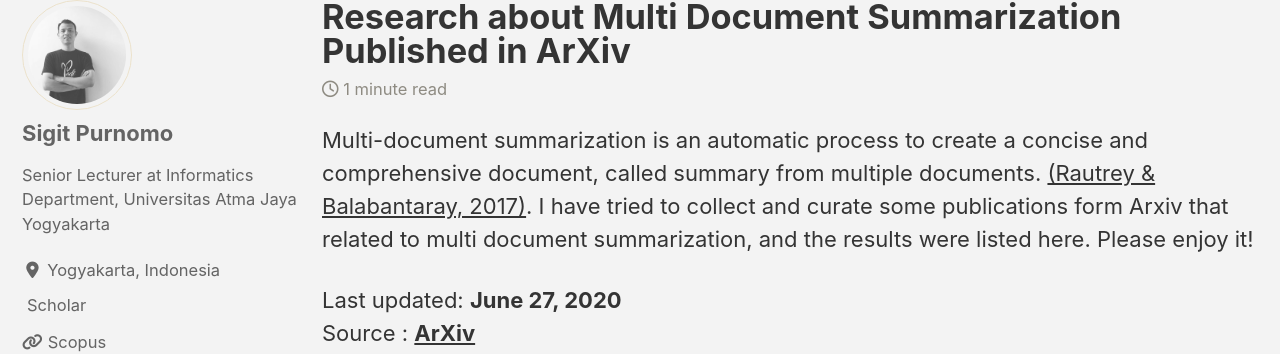
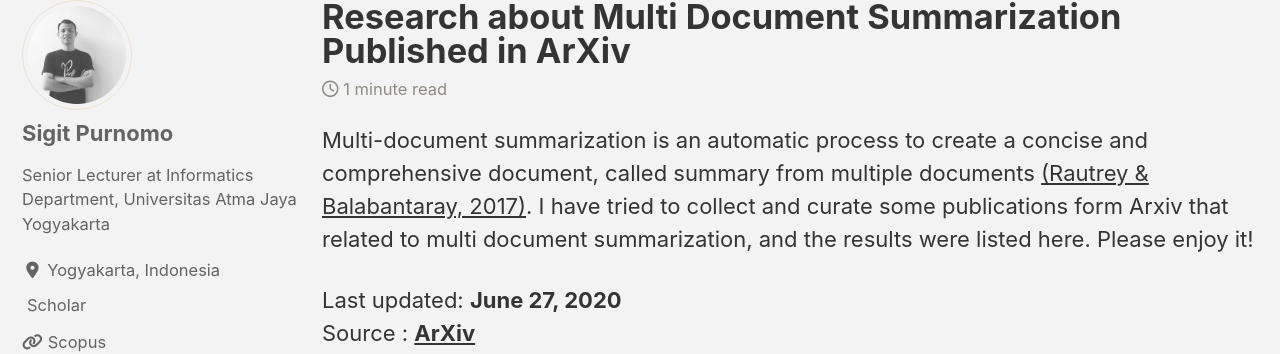
Before and after one commit to sigit-purnomo/sigit-purnomo.github.io, a Jekyll site: the page built from _posts/2020-06-27-research-about-multi-document-summarization-published-in-arxiv.md, in a window 1280 px wide and 900 px high. Shown: the part 121-475 px from the top of the window. Built offline with Jekyll 4.4.1, drawn with Linux system fonts in a browser that asks for light colours; cached includes are drawn as plain includes; nearby versions of some CDN libraries; a style sheet for code colours, icons or effects is not loaded.

```diff
--- a/_posts/2020-06-27-research-about-multi-document-summarization-published-in-arxiv.md
+++ b/_posts/2020-06-27-research-about-multi-document-summarization-published-in-arxiv.md
@@ -7,7 +7,7 @@ categories: [natural-language-processing]
 tags: [document-summarization]
 ---
 
-Multi-document summarization is an automatic process to create a concise and comprehensive document, called summary from multiple documents.  [(Rautrey & Balabantaray, 2017)](https://doi.org/10.1016/j.aci.2017.05.003). I have tried to collect and curate some publications form Arxiv that related to multi document summarization, and the results were listed here. Please enjoy it!
+Multi-document summarization is an automatic process to create a concise and comprehensive document, called summary from multiple documents [(Rautrey & Balabantaray, 2017)](https://doi.org/10.1016/j.aci.2017.05.003). I have tried to collect and curate some publications form Arxiv that related to multi document summarization, and the results were listed here. Please enjoy it!
 
 Last updated: **June 27, 2020** <br />
 Source      : [**ArXiv**](https://arxiv.org/)
```
Also changed, not shown: _drafts/2020-06-27-research-about-multi-document-summarization-published-in-arxiv.md (+1 -1 lines), _drafts/2020-07-05-collections-of-github-repository-in-python-for-LSTM.md (+1 -1 lines), _posts/2020-07-05-collections-of-github-repository-in-python-for-LSTM.md (+1 -1 lines), 1 other file.
